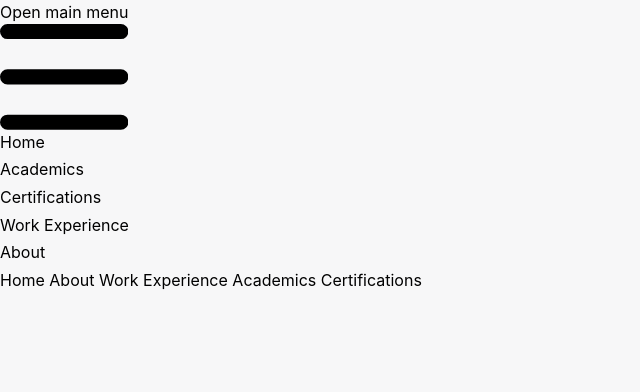
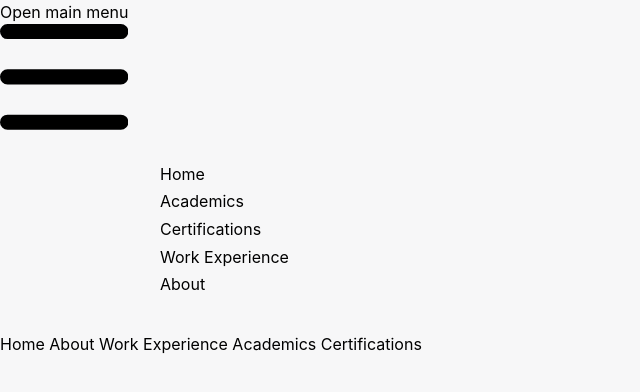
Before and after one commit to kimlj/portfolio, a React (Vite) app: page / in a window 1280 px wide. Shown: the top 392 px of the page, without its empty margins (0-640 px from the left). Built offline with nearby package versions, Linux system fonts and the light colour scheme.

Commit message:
centered navbar

```diff
--- a/src/navbar.css
+++ b/src/navbar.css
@@ -7,3 +7,9 @@
     overflow: hidden;
     padding-bottom: .1rem;
 }
+
+#navbar-default{
+    width: 75%;
+    margin: 2rem auto;
+
+}
```
